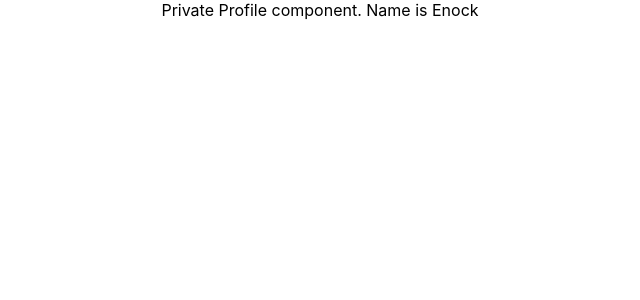
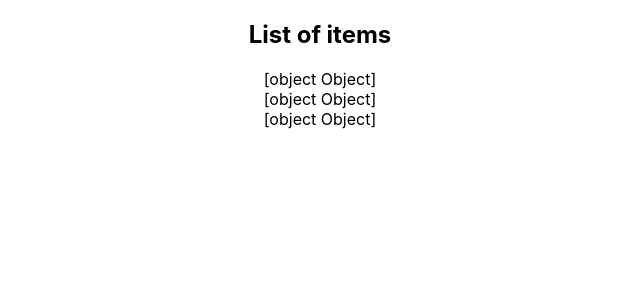
Before and after one commit to Nyakamba/ReactTypescript, a React (Create React App) app in the folder react-typescript-demo/: page / in a window 1280 px wide. Shown: the top 300 px of the page, without its empty margins (320-960 px from the left). Built offline with nearby package versions, Linux system fonts and the light colour scheme.

Commit message:
generics

```diff
--- a/react-typescript-demo/src/App.tsx
+++ b/react-typescript-demo/src/App.tsx
@@ -16,6 +16,7 @@
 import { MutableRef } from "./components/ref/MutableRef";
 import { Private } from "./components/auth/Private";
 import { Profile } from "./components/auth/Profile";
+import { List } from "./components/generics/List";
 
 function App() {
   const personName = {
@@ -30,7 +31,22 @@
   ];
   return (
     <div className="App">
-      <Private isLoggedIn={true} component={Profile} />
+      {/* <List
+        items={["Batman", "Superman", "Wonder Woman"]}
+        onClick={(item) => console.log(item)}
+      />
+      <List items={[1, 2, 3]} onClick={(item) => console.log(item)} /> */}
+
+      <List
+        items={[
+          { first: "Bruce", last: "Wayne" },
+          { first: "Clark", last: "Kent" },
+          { first: "Princess", last: "Diana" },
+        ]}
+        onClick={(item) => console.log(item)}
+      />
+
+      {/* <Private isLoggedIn={true} component={Profile} /> */}
       {/* <UserContextProvider>
         <User />
       </UserContextProvider> */}
--- a/react-typescript-demo/src/components/auth/Private.tsx
+++ b/react-typescript-demo/src/components/auth/Private.tsx
@@ -1,3 +1,4 @@
+import { profile } from "console";
 import { Login } from "./Login";
 import { ProfileProps } from "./Profile";
 
--- /dev/null
+++ b/react-typescript-demo/src/components/generics/List.tsx
@@ -0,0 +1,19 @@
+type ListProps<T> = {
+  items: T[];
+  onClick: (value: T) => void;
+};
+
+export const List = <T extends {}>({ items, onClick }: ListProps<T>) => {
+  return (
+    <div>
+      <h2>List of items</h2>
+      {items.map((item, index) => {
+        return (
+          <div key={index} onClick={() => onClick(item)}>
+            {String(item)}
+          </div>
+        );
+      })}
+    </div>
+  );
+};
```
